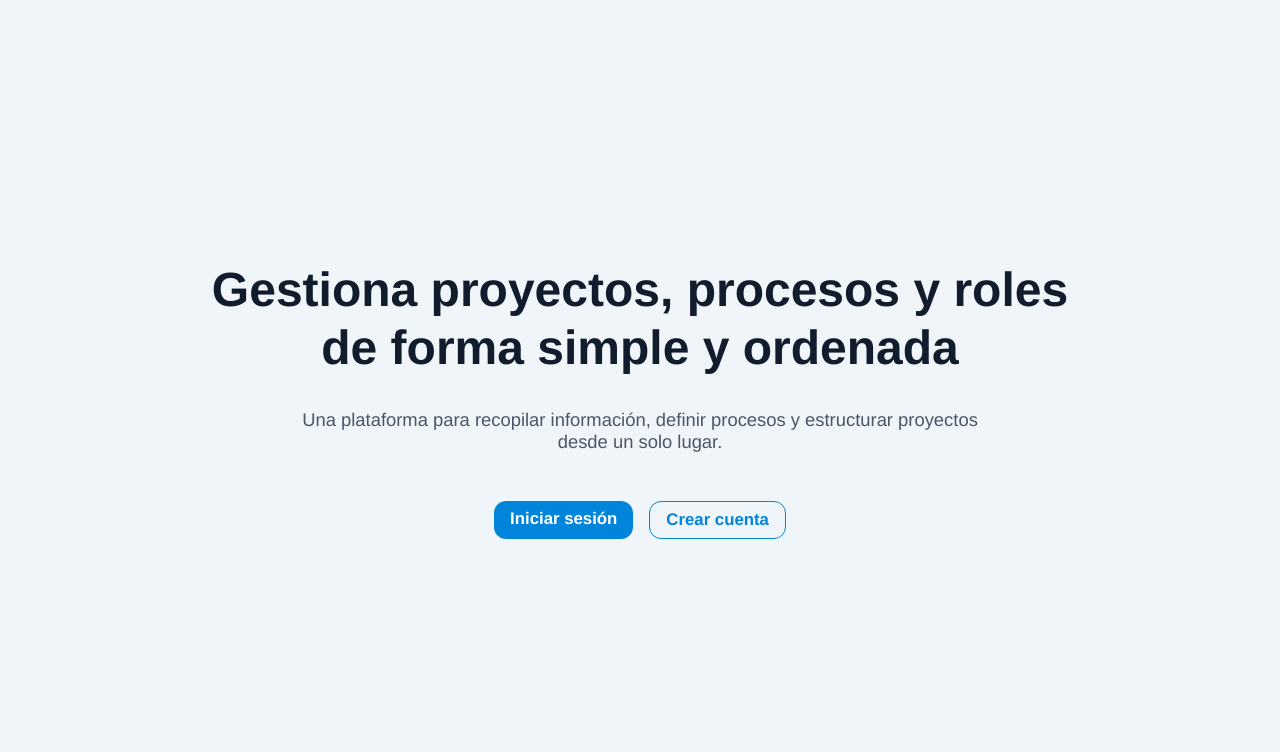
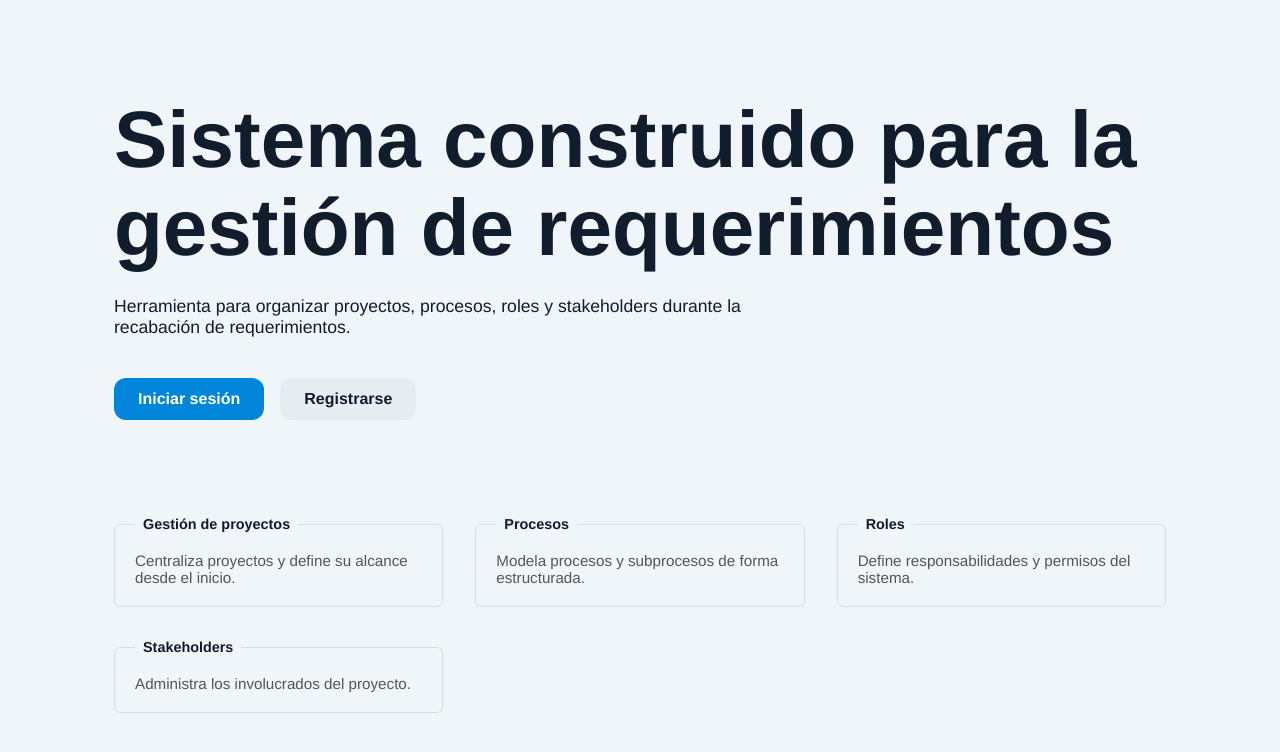
Before and after one commit to rahfflesia/graficacion, an Angular app in the folder frontend/: page / in a window 1280 px wide. Shown: the top 752 px of the page. Built offline with nearby package versions, Linux system fonts and the light colour scheme.

Commit message:
Home pulido

```diff
--- a/frontend/src/componentes/principales/home/home.css
+++ b/frontend/src/componentes/principales/home/home.css
@@ -1,53 +1,71 @@
 .home-container {
     min-height: 100vh;
     background-color: var(--body-bg-color);
-    display: flex;
-    justify-content: center;
-    align-items: center;
 }
 
-.home-content {
-    max-width: 900px;
-    text-align: center;
+.hero {
+    max-width: 1100px;
+    margin: 0 auto;
+    padding: 6rem 1.5rem 4rem;
+}
+
+.hero h1 {
+    font-size: 5rem;
+    font-weight: 700;
+    line-height: 1.1;
+    margin-bottom: 1.5rem;
+}
+
+.hero-description {
+    font-size: 1.1rem;
+    max-width: 650px;
+    margin-bottom: 2.5rem;
+}
+
+.hero-actions {
     display: flex;
-    flex-direction: column;
+    gap: 1rem;
+}
+
+.primary-btn {
+    background-color: var(--blue);
+    color: white;
+    padding: 0.75rem 1.5rem;
+    border-radius: var(--border-radius);
+    font-weight: 600;
+    text-decoration: none;
+}
+
+.secondary-btn {
+    background-color: var(--grayish);
+    padding: 0.75rem 1.5rem;
+    border-radius: var(--border-radius);
+    font-weight: 600;
+    text-decoration: none;
+}
+
+.features {
+    max-width: 1100px;
+    margin: 0 auto;
+    padding: 2rem 1.5rem 4rem;
+    display: grid;
+    grid-template-columns: repeat(auto-fit, minmax(240px, 1fr));
     gap: 2rem;
 }
 
-.home-title {
-    font-size: 3rem;
-    font-weight: 800;
-    line-height: 1.2;
-    color: var(--font-color);
+.feature-item {
+    border: 1px solid #dcdcdc;
+    border-radius: 6px;
+    padding: 1.25rem;
 }
 
-.home-subtitle {
-    font-size: 1.15rem;
-    color: #4a5568;
-    max-width: 700px;
-    margin: 0 auto;
+.feature-item legend {
+    padding: 0 0.5rem;
+    font-weight: 600;
+    font-size: 0.9rem;
 }
 
-.home-actions {
-    display: flex;
-    justify-content: center;
-    gap: 1rem;
-    margin-top: 1rem;
+.feature-item p {
+    font-size: 0.95rem;
+    color: #555;
 }
-
-.secondary-button {
-    padding: 0.5rem 1rem;
-    border-radius: var(--border-radius);
-    font-weight: bold;
-    font-size: 1.05rem;
-    background-color: transparent;
-    border: 1px solid var(--blue);
-    color: var(--blue);
-    text-decoration: none;
-    cursor: pointer;
-}
-
-.secondary-button:hover {
-    cursor: pointer;
-    background-color: var(--lightblue);
-}
--- a/frontend/src/componentes/principales/home/home.html
+++ b/frontend/src/componentes/principales/home/home.html
@@ -1,23 +1,41 @@
 <div class="home-container">
-    <div class="home-content">
-        <h1 class="home-title">
-        Gestiona proyectos, procesos y roles<br />
-        de forma simple y ordenada
-        </h1>
+  <section class="hero">
+    <h1>
+      Sistema construido para la <br />
+      gestión de requerimientos
+    </h1>
 
-        <p class="home-subtitle">
-        Una plataforma para recopilar información, definir procesos
-        y estructurar proyectos desde un solo lugar.
-        </p>
+    <p class="hero-description">
+      Herramienta para organizar proyectos, procesos, roles y stakeholders
+      durante la recabación de requerimientos.
+    </p>
 
-        <div class="home-actions">
-        <a routerLink="/login" class="default-button">
-            Iniciar sesión
-        </a>
+    <div class="hero-actions">
+      <a routerLink="/login" class="primary-btn">Iniciar sesión</a>
+      <a routerLink="/registro" class="secondary-btn">Registrarse</a>
+    </div>
+  </section>
 
-        <a routerLink="/registro" class="secondary-button">
-            Crear cuenta
-      </a>
-    </div>
-  </div>
+<section class="features">
+  <fieldset class="feature-item">
+    <legend>Gestión de proyectos</legend>
+    <p>Centraliza proyectos y define su alcance desde el inicio.</p>
+  </fieldset>
+
+  <fieldset class="feature-item">
+    <legend>Procesos</legend>
+    <p>Modela procesos y subprocesos de forma estructurada.</p>
+  </fieldset>
+
+  <fieldset class="feature-item">
+    <legend>Roles</legend>
+    <p>Define responsabilidades y permisos del sistema.</p>
+  </fieldset>
+
+  <fieldset class="feature-item">
+    <legend>Stakeholders</legend>
+    <p>Administra los involucrados del proyecto.</p>
+  </fieldset>
+</section>
+
 </div>
```
